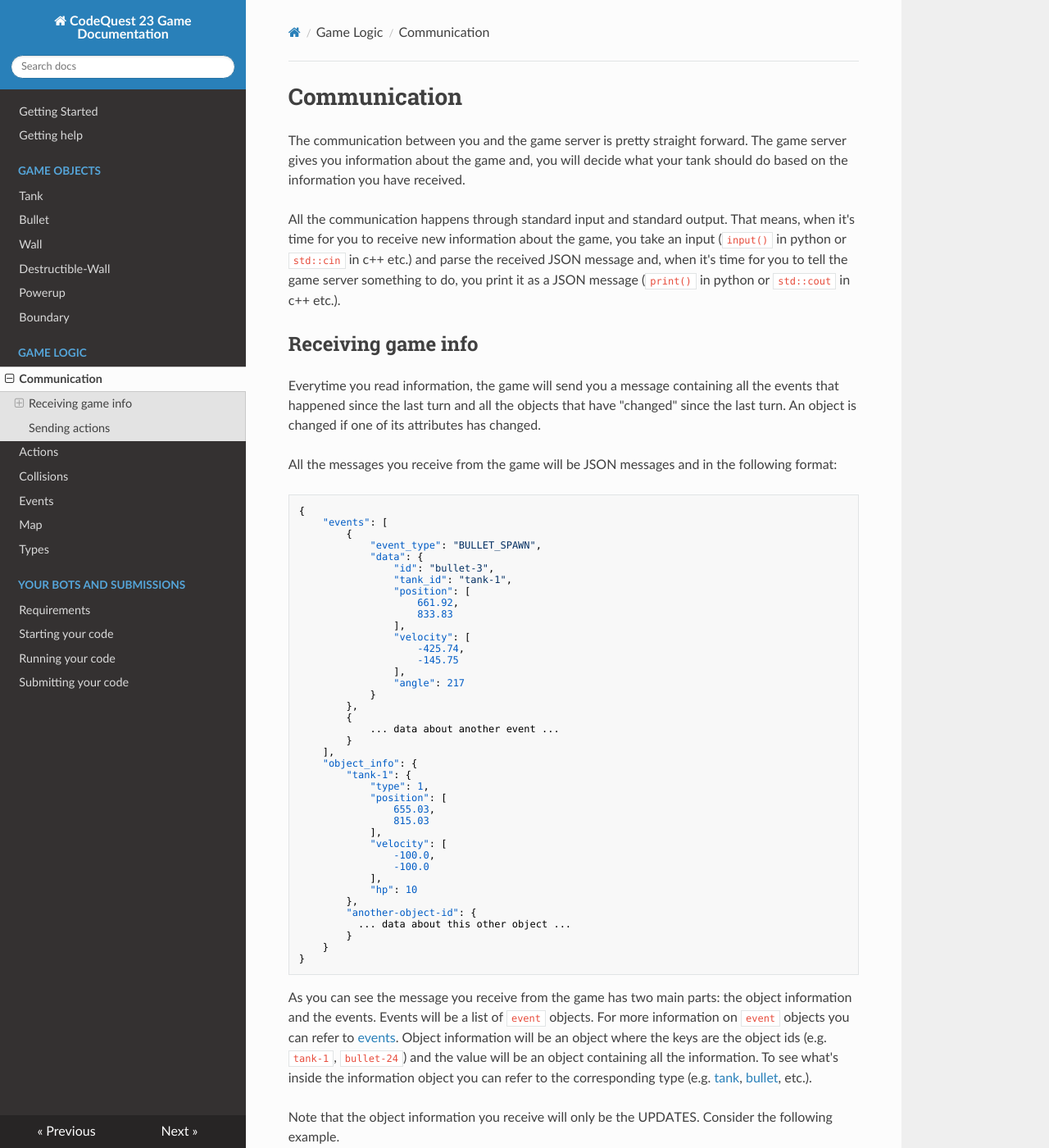
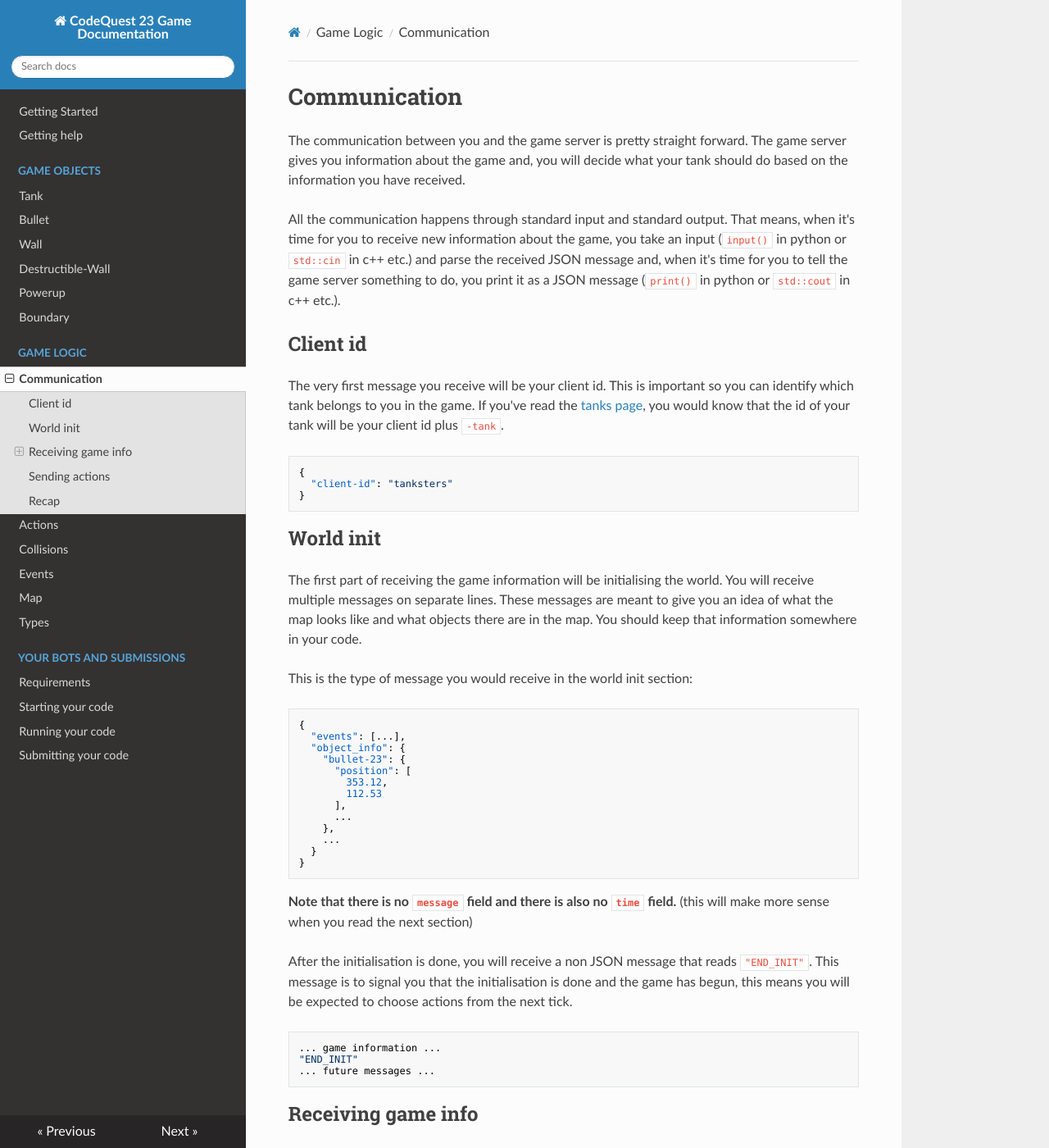
Before and after one commit to MonashAPS/cq23-game-server, an MkDocs documentation site: the page built from docs/game_logic/communication.md, in a window 1280 px wide and 1400 px high. Shown: the whole window at 82% size. Built offline with MkDocs 1.6.1, drawn with Linux system fonts in a browser that asks for light colours; nearby versions of some CDN libraries; some of the changed text lies outside the part shown.

Commit message:
sending client id to clients. updated communications docs

````diff
--- a/docs/game_logic/communication.md
+++ b/docs/game_logic/communication.md
@@ -9,57 +9,117 @@ new information about the game, you take an input (`input()` in python or `std::
 JSON message and, when it's time for you to tell the game server something to do, you print it as a JSON message
 (`print()` in python or `std::cout` in c++ etc.).
 
+## Client id
+
+The very first message you receive will be your client id. This is important so you can identify which tank belongs to you in the game. If you've read the [tanks page](../game_objects/tank.md), you would know that the id of your tank will
+be your client id plus `-tank`.
+
+```json
+{
+  "client-id": "tanksters"
+}
+```
+
+## World init
+
+The first part of receiving the game information will be initialising the world. You will receive multiple messages on
+separate lines. These messages are meant to give you an idea of what the map looks like and what objects there are in the map. You should keep that information somewhere in your code.
+
+This is the type of message you would receive in the world init section:
+
+```json
+{
+  "events": [...],
+  "object_info": {
+    "bullet-23": {
+      "position": [
+        353.12,
+        112.53
+      ],
+      ...
+    },
+    ...
+  }
+}
+```
+
+**Note that there is no `message` field and there is also no `time` field.** (this will make more sense when you read
+the next section)
+
+After the initialisation is done, you will receive a non JSON message that reads `"END_INIT"`. This message is to signal
+you that the initialisation is done and the game has begun, this means you will be expected to choose actions from the
+next tick.
+
+```json
+... game information ...
+"END_INIT"
+... future messages ...
+```
+
 ## Receiving game info
+
+This is where the main game loop starts. This is also where your code and the game will start to go back and forth and
+you will make decisions about what you want to do.
 
 Everytime you read information, the game will send you a message containing all the events that happened since the last
 turn and all the objects that have "changed" since the last turn. An object is changed if one of its attributes has changed.
 
-All the messages you receive from the game will be JSON messages and in the following format:
+The format of these messages is slightly different to the messages you receive in world init. The only difference is
+that you will receive the game information inside the `message` field and you will also receive an additional field
+`time` which indicates how much time you have to respond to the game server.
 
 ```json
 {
+  "message": {
     "events": [
-        {
-            "event_type": "BULLET_SPAWN",
-            "data": {
-                "id": "bullet-3",
-                "tank_id": "tank-1",
-                "position": [
-                    661.92,
-                    833.83
-                ],
-                "velocity": [
-                    -425.74,
-                    -145.75
-                ],
-                "angle": 217
-            }
-        },
-        {
+      {
+        "event_type": "BULLET_SPAWN",
+        "data": {
+          "id": "bullet-3",
+          "tank_id": "tank-1",
+          "position": [
+            661.92,
+            833.83
+          ],
+          "velocity": [
+            -425.74,
+            -145.75
+          ],
+          "angle": 217
+        }
+      },
+      {
             ... data about another event ...
-        }
+      }
     ],
     "object_info": {
-        "tank-1": {
-            "type": 1,
-            "position": [
-                655.03,
-                815.03
-            ],
-            "velocity": [
-                -100.0,
-                -100.0
-            ],
-            "hp": 10
-        },
-        "another-object-id": {
+      "tank-1": {
+        "type": 1,
+        "position": [
+          655.03,
+          815.03
+        ],
+        "velocity": [
+          -100.0,
+          -100.0
+        ],
+        "hp": 10
+      },
+      "another-object-id": {
           ... data about this other object ...
-        }
+      }
     }
+  },
+  "time": 0.1
 }
 ```
 
-As you can see the message you receive from the game has two main parts: the object information and the events.
+As you can see the message you receive from the game has two main parts: `message` and `time`. `message` will contain
+game information and `time` will contain how much time you have to respond. More on both below.
+
+### Message
+
+The `message` you receive from the game also has two main parts: the object information and the events.
 Events will be a list of `event` objects. For more information on `event` objects you can refer to [events](events.md).
 Object information will be an object where the keys are the object ids (e.g. `tank-1`, `bullet-24`) and the value will
 be an object containing all the information. To see what's inside the information object you can refer to the
@@ -67,7 +127,7 @@ corresponding type (e.g. [tank](../game_objects/tank.md), [bullet](../game_objec
 
 Note that the object information you receive will only be the UPDATES. Consider the following example.
 
-### Example
+#### Example
 
 You're given the following message in the first tick of the game:
 
@@ -109,6 +169,13 @@ So when you receive the object information in the second tick of the game, there
 The purpose of this way of communicating is that you don't have to process redundant messages like the position of the
 stationary objects every tick. So we only send you what has changed in the game since the last tick.
 
+### Time
+
+As you might have noticed, the message format above had two outter parts: `message` and `time`. We've already discussed
+the `message` part above but what is the `time` part? The time indicates how much time you have to come up with an
+action and respond to the server. For example `"time": 0.1` means that you have 0.1 seconds to respond after you've
+received the message from the game server.
+
 ## Sending actions
 
 Once you have received a message from the game, you will have approximately 0.1 seconds to make a decision and respond
@@ -116,3 +183,22 @@ with the action that you'd like to take. If you fail to respond in the given tim
 the game will assume you didn't take any actions.
 
 For more information on actions and their format, refer to [actions](actions.md)
+
+## Recap
+
+To summarise, the communication in the game happens in the following order:
+
+```json
+incoming> receive your client id
+
+// world init
+incoming> world init msg1
+incoming> world init msg2
+incoming> world init msg3
+...
+incoming> "END_INIT"
+
+// main game loop
+incoming> game info
+outgoing< your chosen action
+```
````
Also changed, not shown: docs/game_objects/tank.md (+1 -1 lines), 1 other file.
